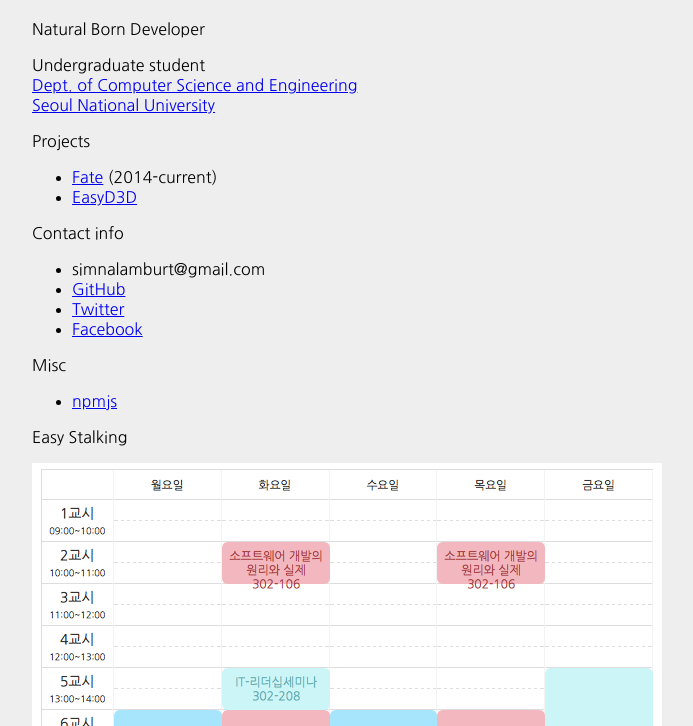
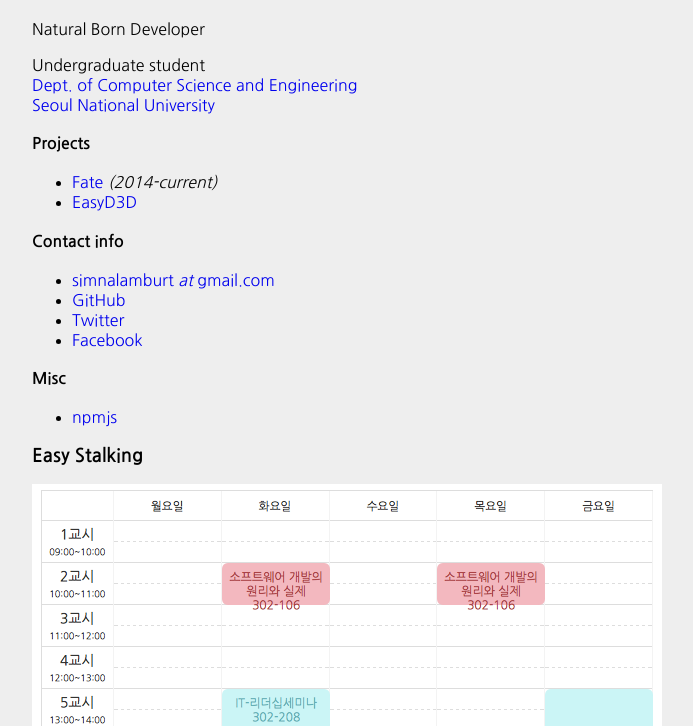
Before and after one commit to simnalamburt/hyeon.me, a plain HTML site: page index.html in a window 1280 px wide. Shown: the part 74-800 px from the top of the page, without its empty margins (293-986 px from the left). Drawn offline with Linux system fonts and the light colour scheme.

Commit message:
Update style

```diff
--- a/index.html
+++ b/index.html
@@ -14,23 +14,23 @@
     <a href="http://cse.snu.ac.kr/en">Dept. of Computer Science and Engineering</a><br>
     <a href="http://en.snu.ac.kr">Seoul National University</a>
   </p>
-  <p>Projects</p>
+  <h4>Projects</h4>
   <ul>
-    <li><a href="https://github.com/simnalamburt/fate">Fate</a> (2014-current)</li>
+    <li><a href="https://github.com/simnalamburt/fate">Fate</a> <i>(2014-current)</i></li>
     <li><a href="https://github.com/simnalamburt/EasyD3D">EasyD3D</a></li>
   </ul>
-  <p>Contact info</p>
+  <h4>Contact info</h4>
   <ul>
-    <li>simnalamburt@gmail.com</li>
+    <li><a href="mailto:someone@example.com" target="_blank">simnalamburt <i>at</i> gmail.com</a></li>
     <li><a href="https://github.com/simnalamburt">GitHub</a></li>
     <li><a href="https://twitter.com/simnalamburt">Twitter</a></li>
     <li><a href="https://facebook.com/hyeon.kim.188">Facebook</a></li>
   </ul>
-  <p>Misc</p>
+  <h4>Misc</h4>
   <ul>
     <li><a href="https://www.npmjs.com/~simnalamburt">npmjs</a></li>
   </ul>
-  <p>Easy Stalking</p>
+  <h3>Easy Stalking</h3>
   <img src="timetable.png">
 </body>
 </html>
--- a/main.css
+++ b/main.css
@@ -21,3 +21,7 @@ body > h1 > small {
 body img {
   max-width: 100%;
 }
+
+body a {
+  text-decoration: none;
+}
```
